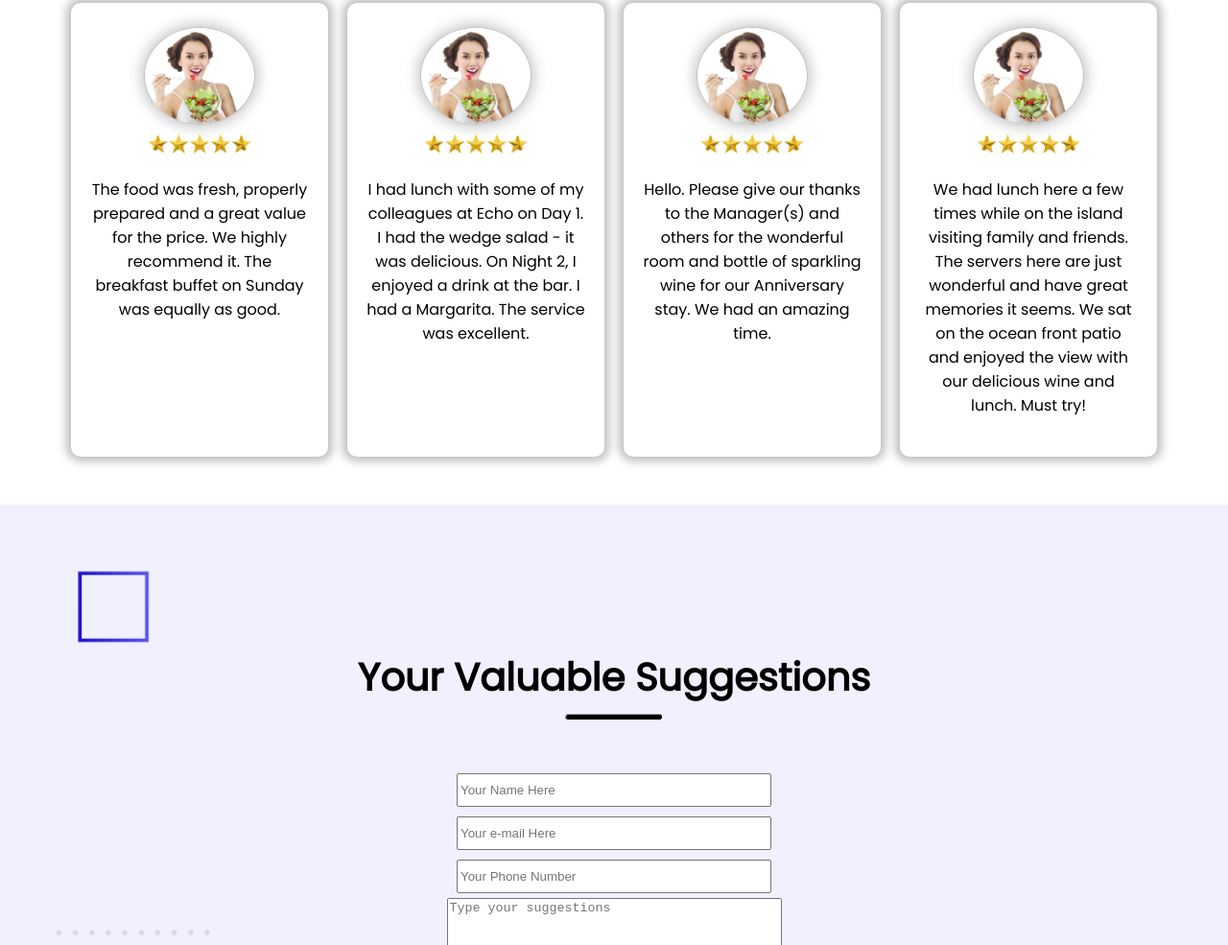
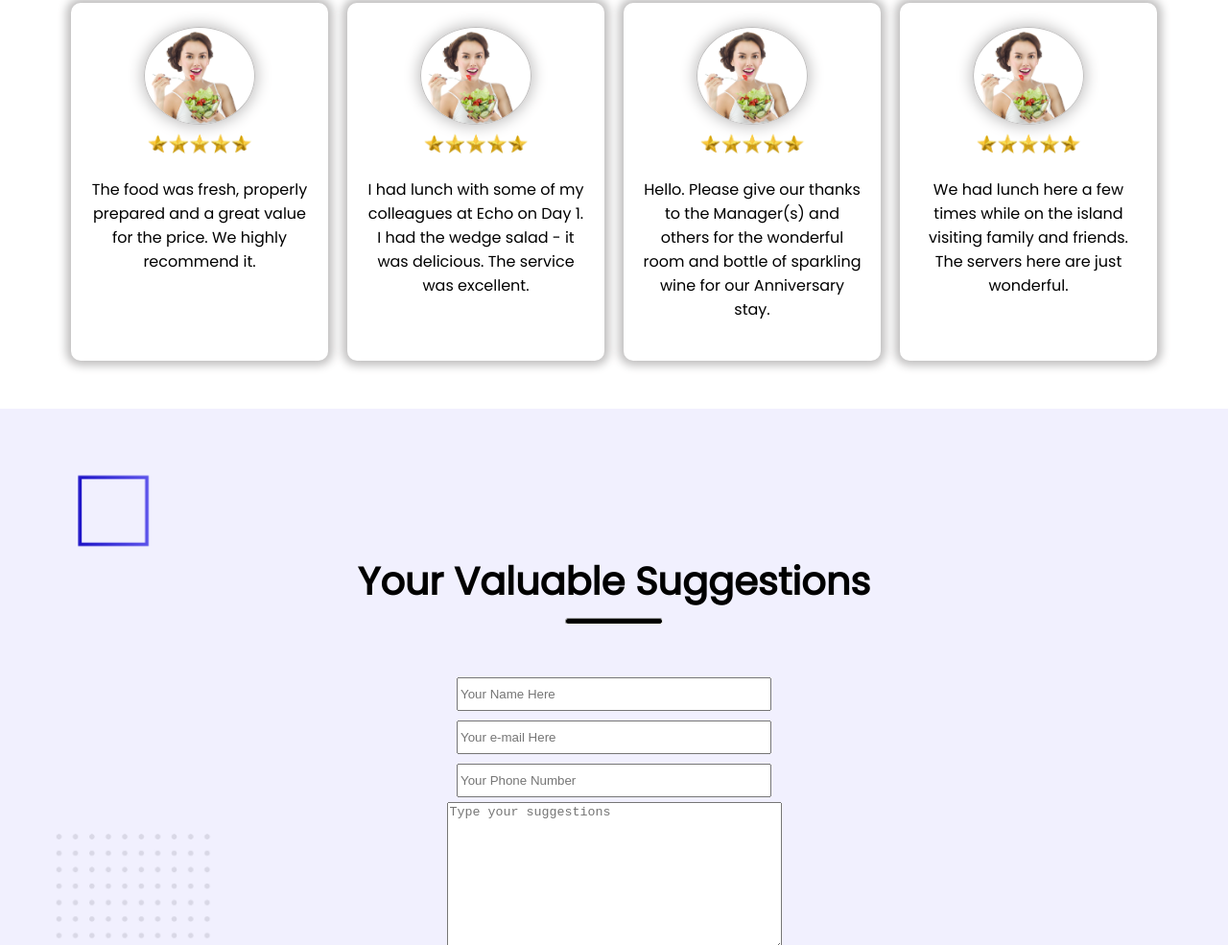
Before and after one commit to m2developershub/food-web, a plain HTML site: page index.html in a window 1280 px wide. Shown: the part 2386-3371 px from the top of the page at 96% size. Drawn offline with Linux system fonts and the light colour scheme.

Commit message:
correction update

```diff
--- a/index.html
+++ b/index.html
@@ -130,8 +130,7 @@
         <img src="images/review.png" alt="" />
         <p>
           The food was fresh, properly prepared and a great value for the price.
-          We highly recommend it. The breakfast buffet on Sunday was equally as
-          good.
+          We highly recommend it.
         </p>
       </div>
       <div class="section-five-div">
@@ -141,8 +140,7 @@
         <img src="images/review.png" alt="" />
         <p>
           I had lunch with some of my colleagues at Echo on Day 1. I had the
-          wedge salad - it was delicious. On Night 2, I enjoyed a drink at the
-          bar. I had a Margarita. The service was excellent.
+          wedge salad - it was delicious. The service was excellent.
         </p>
       </div>
       <div class="section-five-div">
@@ -153,7 +151,6 @@
         <p>
           Hello. Please give our thanks to the Manager(s) and others for the
           wonderful room and bottle of sparkling wine for our Anniversary stay.
-          We had an amazing time.
         </p>
       </div>
       <div class="section-five-div">
@@ -163,9 +160,7 @@
         <img src="images/review.png" alt="" />
         <p>
           We had lunch here a few times while on the island visiting family and
-          friends. The servers here are just wonderful and have great memories
-          it seems. We sat on the ocean front patio and enjoyed the view with
-          our delicious wine and lunch. Must try!
+          friends. The servers here are just wonderful.
         </p>
       </div>
     </section>
```
